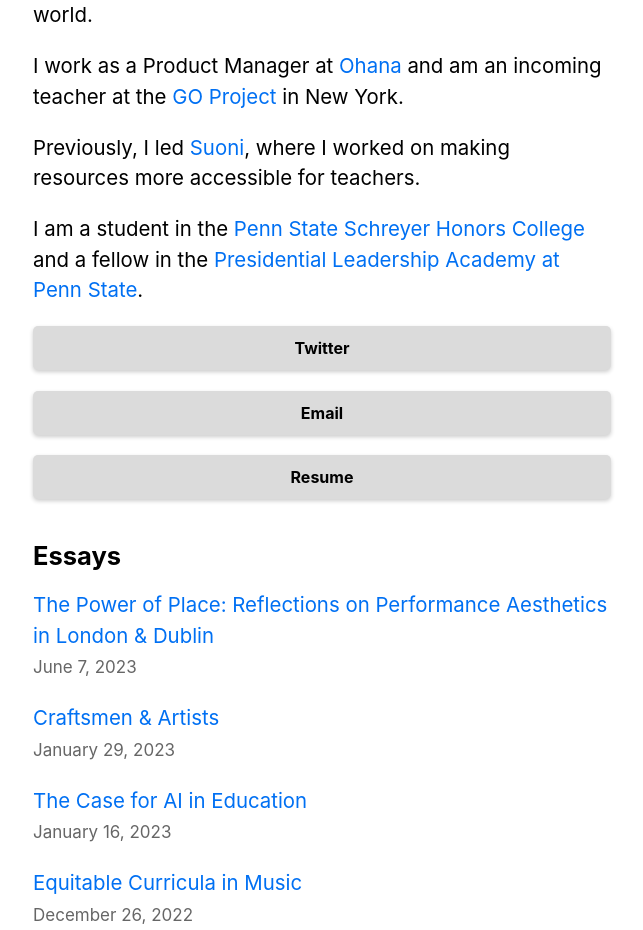
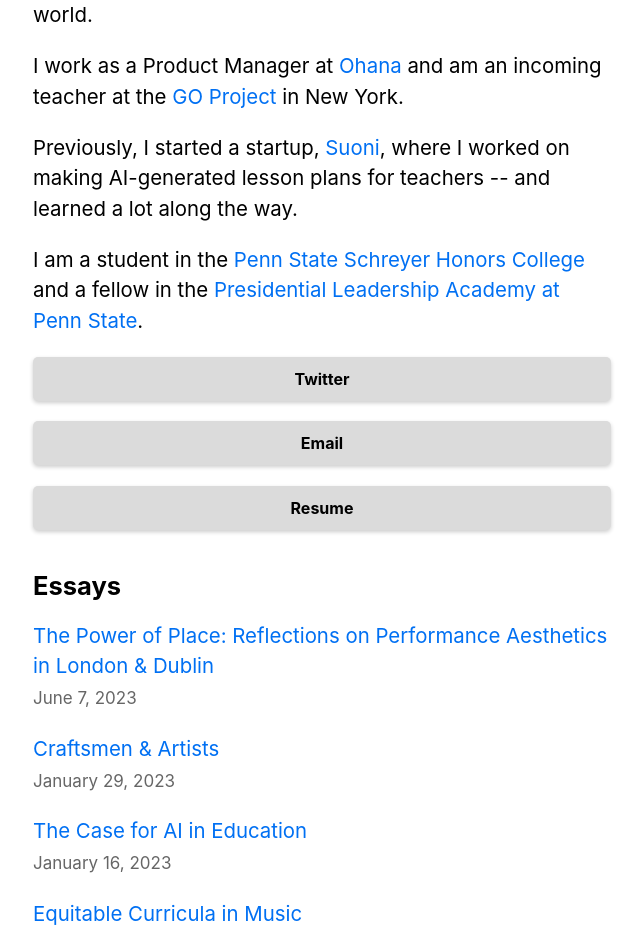
Before and after one commit to dvdhutch/dvdhutch-personal-site, a Next.js app: page / in a window 1280 px wide. Shown: the part 1040-1970 px from the top of the page, without its empty margins (318-961 px from the left). Built offline with nearby package versions, Linux system fonts and the light colour scheme.

Commit message:
Update index.js

```diff
--- a/pages/index.js
+++ b/pages/index.js
@@ -28,7 +28,7 @@
         <p> Without fail, this question leads me to ponder, as I try to understand and piece together solutions to problems. Outwardly people describe me as calm and affable but inwardly I can't sit still and am always trying to figure out what comes next.</p>
         <p> Some of the things I'm most interested in include education technology, and in particular, the role of <a href="https://www.ted.com/talks/sal_khan_the_amazing_ai_super_tutor_for_students_and_teachers/c">artificial intelligence</a> in the future of education, the <a href="http://paulgraham.com/cities.html">stories</a> cities tell, <a href="https://ourworldindata.org/">visualizing</a> human geography, particularly in the context of highlighting the <a href="https://www.segregationbydesign.com/">failure of urban renewal projects</a> and advocating for continued investment in large, sustainable <a href="https://www.noahpinion.blog/p/interview-patrick-collison-co-founder">infrastructure projects</a> in America, and by extension the world. </p>
         <p> I work as a Product Manager at <a href="https://www.liveohana.ai">Ohana</a> and am an incoming teacher at the <a href="https://www.goprojectnyc.org">GO Project</a> in New York. </p>
-        <p> Previously, I led <a href="https://www.suoni.co">Suoni</a>, where I worked on making resources more accessible for teachers. </p>
+        <p> Previously, I started a startup, <a href="https://www.suoni.co">Suoni</a>, where I worked on making AI-generated lesson plans for teachers -- and learned a lot along the way.</p>
         <p> I am a student in the <a href="https://www.shc.psu.edu">Penn State Schreyer Honors College</a> and a fellow in the <a href="https://www.academy.psu.edu">Presidential Leadership Academy at Penn State</a>.
         </p>
         <p> <a class='button' href="https://twitter.com/dvdhutch">Twitter</a></p>
```
